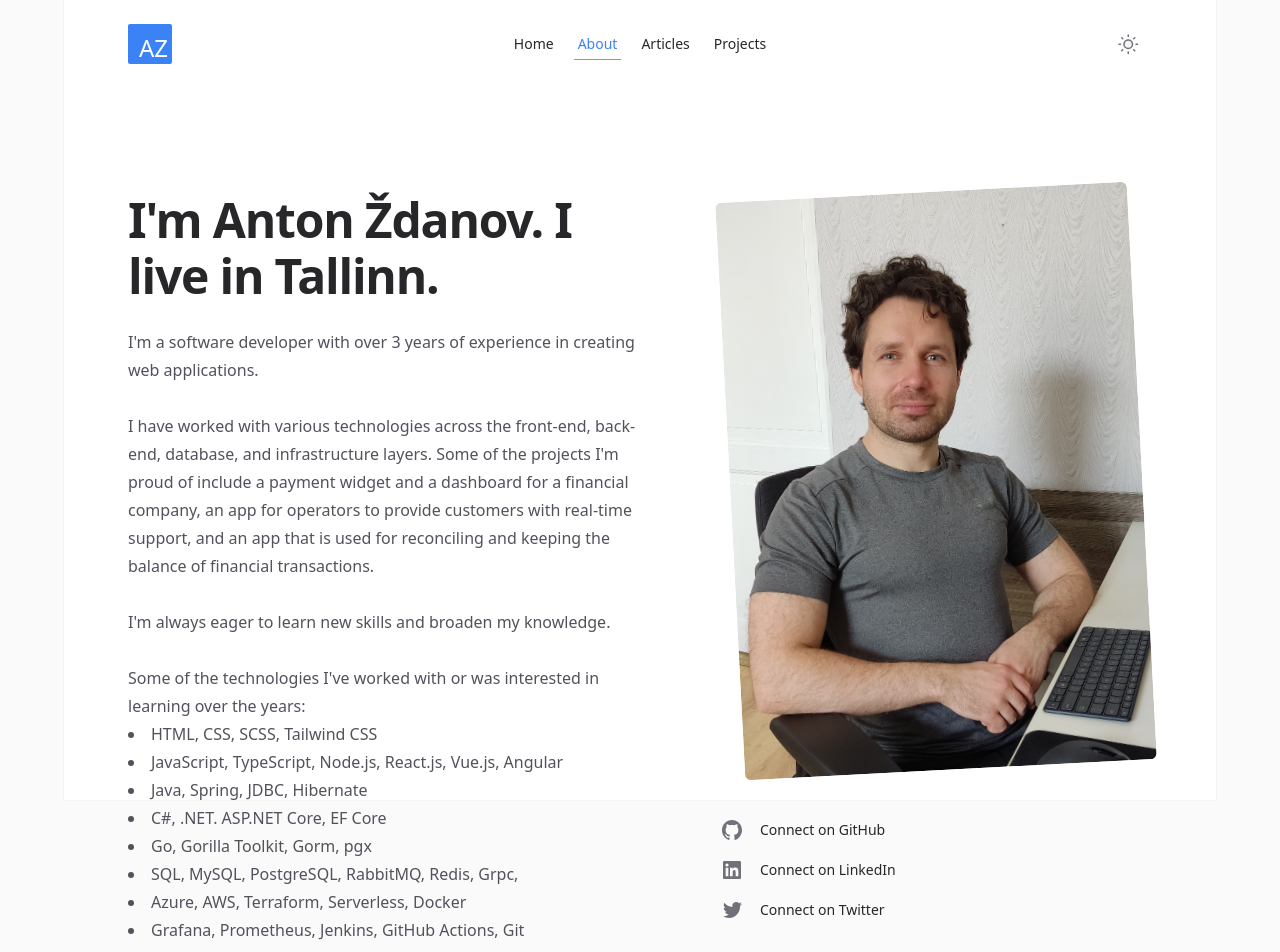
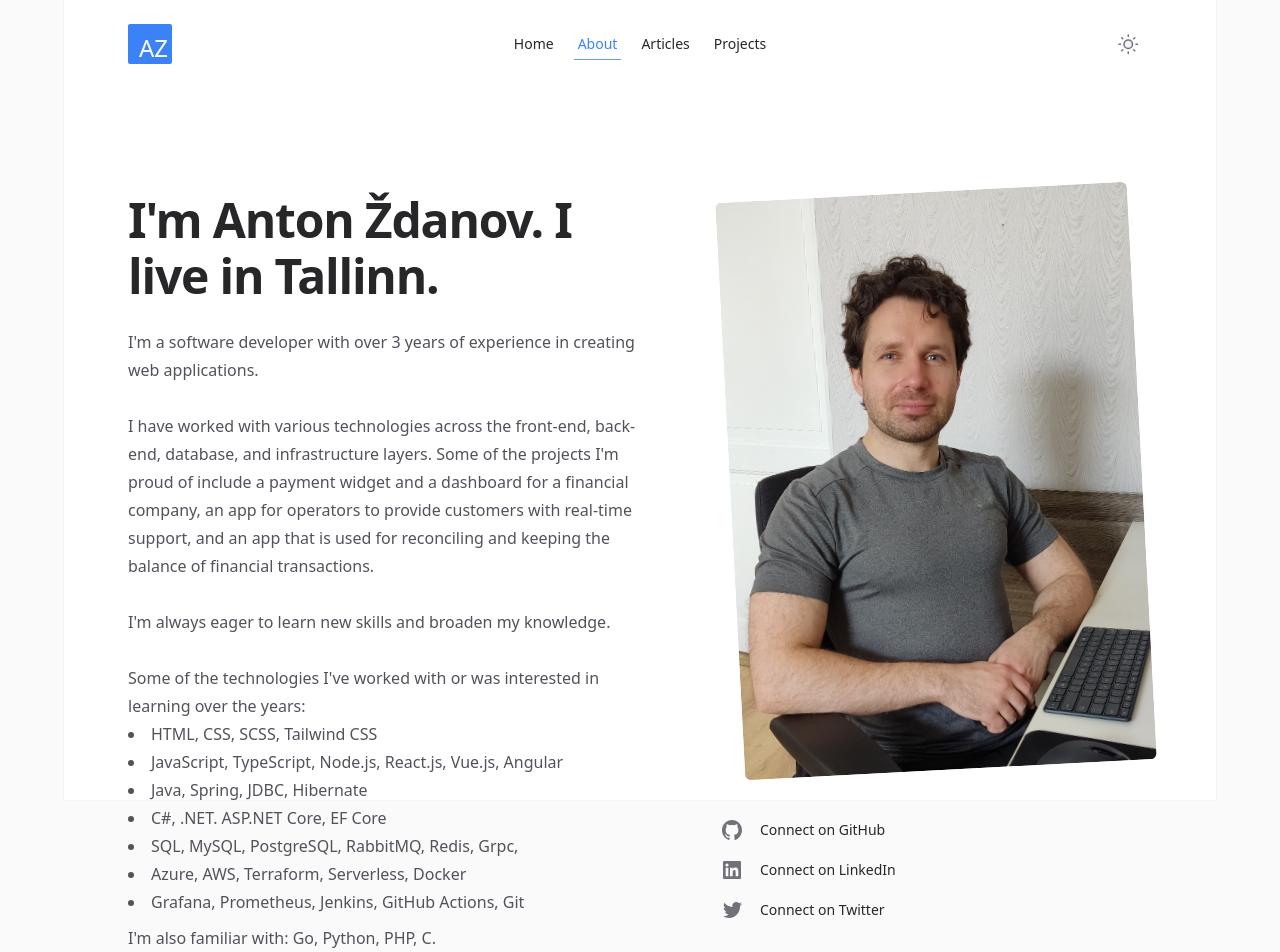
Before and after one commit to azdanov/azdanov-web, a Next.js app: page /about in a window 1280 px wide. Shown: the top 952 px of the page. Built offline with nearby package versions, Linux system fonts and the light colour scheme; no server answers.

Commit message:
Update about.jsx

```diff
--- a/src/pages/about.jsx
+++ b/src/pages/about.jsx
@@ -63,13 +63,12 @@ export default function About() {
                     </li>
                     <li>Java, Spring, JDBC, Hibernate</li>
                     <li>C#, .NET. ASP.NET Core, EF Core</li>
-                    <li>Go, Gorilla Toolkit, Gorm, pgx</li>
                     <li>SQL, MySQL, PostgreSQL, RabbitMQ, Redis, Grpc,</li>
                     <li>Azure, AWS, Terraform, Serverless, Docker</li>
                     <li>Grafana, Prometheus, Jenkins, GitHub Actions, Git</li>
                   </ul>
                   <p className="mt-2">
-                    I'm also familiar with: Python, PHP, Laravel, C.
+                    I'm also familiar with: Go, Python, PHP, C.
                   </p>
                 </section>
                 <section>
```
